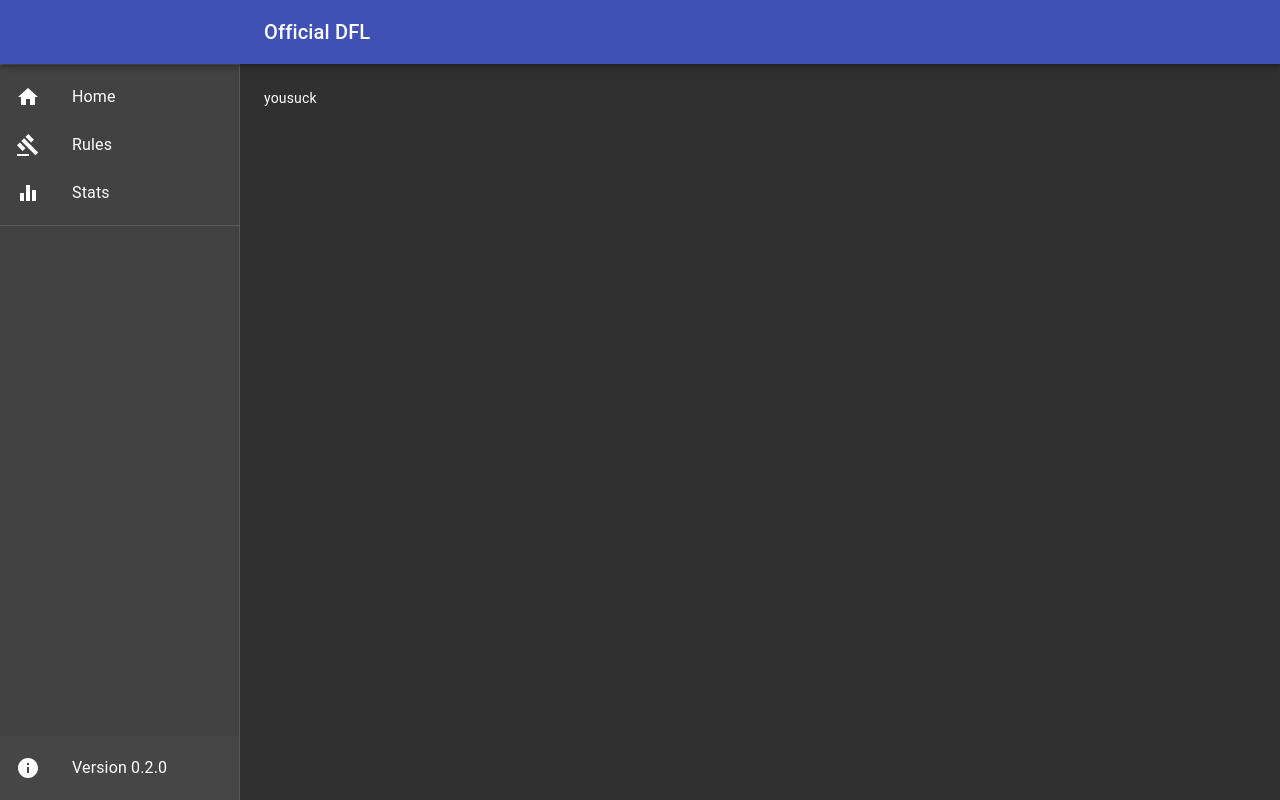
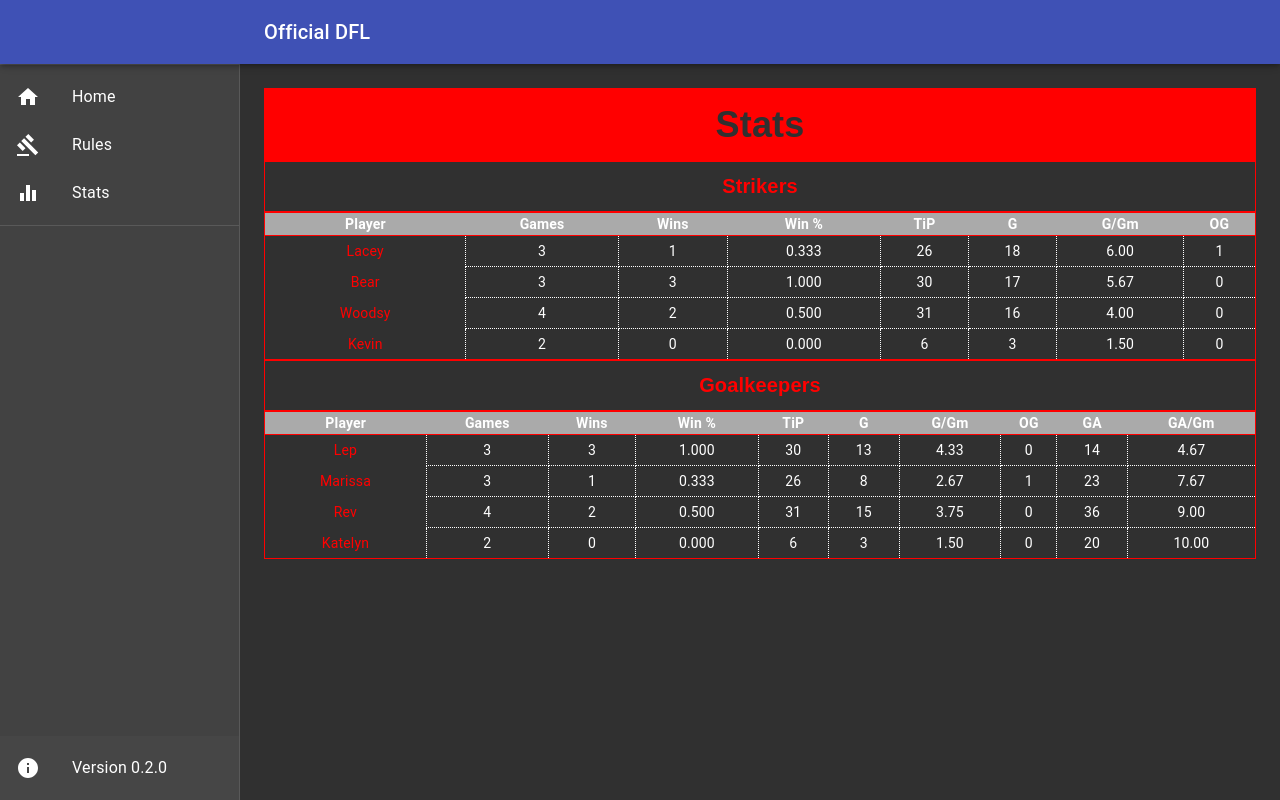
Before and after one commit to frankMazzarella/drunken-foozball-client, a React (Create React App) app: page /stats in a window 1280 px wide. Built offline with nearby package versions, Linux system fonts and the light colour scheme.

Commit message:
Add files via upload

```diff
--- a/src/Stats.js
+++ b/src/Stats.js
@@ -1,9 +1,129 @@
 import React, { Component } from 'react';
+import './stats_style.css'
 
 export default class Item extends Component {
   render() {
     return (
-      <div>yousuck</div>
+	<div>
+    <h1 id="statsheader">Stats</h1>
+    <h2 id="positionheader">Strikers</h2>
+    <table id="statstable">
+      <tr id="headerrow">
+        <td>Player</td>
+        <td>Games</td>
+        <td>Wins</td>
+        <td>Win %</td>
+        <td>TiP</td>
+        <td>G</td>
+        <td>G/Gm</td>
+        <td>OG</td>
+      </tr>
+      <tr>
+        <td id="namecell">Lacey</td>
+        <td id="statcell">3</td>
+        <td id="statcell">1</td>
+        <td id="statcell">0.333</td>
+        <td id="statcell">26</td>
+        <td id="statcell">18</td>
+        <td id="statcell">6.00</td>
+        <td id="statcell">1</td>
+      </tr>
+      <tr>
+        <td id="namecell">Bear</td>
+        <td id="statcell">3</td>
+        <td id="statcell">3</td>
+        <td id="statcell">1.000</td>
+        <td id="statcell">30</td>
+        <td id="statcell">17</td>
+        <td id="statcell">5.67</td>
+        <td id="statcell">0</td>
+      </tr>
+      <tr>
+        <td id="namecell">Woodsy</td>
+        <td id="statcell">4</td>
+        <td id="statcell">2</td>
+        <td id="statcell">0.500</td>
+        <td id="statcell">31</td>
+        <td id="statcell">16</td>
+        <td id="statcell">4.00</td>
+        <td id="statcell">0</td>
+      </tr>
+      <tr>
+        <td id="namecell">Kevin</td>
+        <td id="statcell">2</td>
+        <td id="statcell">0</td>
+        <td id="statcell">0.000</td>
+        <td id="statcell">6</td>
+        <td id="statcell">3</td>
+        <td id="statcell">1.50</td>
+        <td id="statcell">0</td>
+
+      </tr>
+  </table>
+  <h2 id="positionheader">Goalkeepers</h2>
+  <table id="statstable">
+      <tr id="headerrow">
+        <td>Player</td>
+        <td>Games</td>
+        <td>Wins</td>
+        <td>Win %</td>
+        <td>TiP</td>
+        <td>G</td>
+        <td>G/Gm</td>
+        <td>OG</td>
+        <td>GA</td>
+        <td>GA/Gm</td>
+      </tr>
+      <tr>
+        <td id="namecell">Lep</td>
+        <td id="statcell">3</td>
+        <td id="statcell">3</td>
+        <td id="statcell">1.000</td>
+        <td id="statcell">30</td>
+        <td id="statcell">13</td>
+        <td id="statcell">4.33</td>
+        <td id="statcell">0</td>
+        <td id="statcell">14</td>
+        <td id="statcell">4.67</td>
+      </tr>
+      <tr>
+        <td id="namecell">Marissa</td>
+        <td id="statcell">3</td>
+        <td id="statcell">1</td>
+        <td id="statcell">0.333</td>
+        <td id="statcell">26</td>
+        <td id="statcell">8</td>
+        <td id="statcell">2.67</td>
+        <td id="statcell">1</td>
+        <td id="statcell">23</td>
+        <td id="statcell">7.67</td>
+      </tr>
+      <tr>
+        <td id="namecell">Rev</td>
+        <td id="statcell">4</td>
+        <td id="statcell">2</td>
+        <td id="statcell">0.500</td>
+        <td id="statcell">31</td>
+        <td id="statcell">15</td>
+        <td id="statcell">3.75</td>
+        <td id="statcell">0</td>
+        <td id="statcell">36</td>
+        <td id="statcell">9.00</td>
+      </tr>
+      <tr>
+        <td id="namecell">Katelyn</td>
+        <td id="statcell">2</td>
+        <td id="statcell">0</td>
+        <td id="statcell">0.000</td>
+        <td id="statcell">6</td>
+        <td id="statcell">3</td>
+        <td id="statcell">1.50</td>
+        <td id="statcell">0</td>
+        <td id="statcell">20</td>
+        <td id="statcell">10.00</td>
+      </tr>
+    </table>
+    </div>
     );
   }
 }
--- /dev/null
+++ b/src/stats_style.css
@@ -0,0 +1,54 @@
+#statsheader {
+	margin: 0;
+	text-align: center;
+	font-family: 'Arial';
+	font-size: 36px;
+	color: #303030;
+	border: 1px solid red;
+	padding: 10px;
+	font-weight: bold;
+	background-color: red;
+}
+
+#positionheader {
+	margin: 0;
+	text-align: center;
+	font-family: 'Arial';
+	color: red;
+	border: 1px solid red;
+	padding: 10px;
+	font-weight: bold;
+	font-size: 20px;
+}
+
+#statstable {
+	width: 100%;
+	border-collapse: collapse;
+	text-align: center;
+	border: 1px solid red;
+	padding: 10px
+}
+
+#headerrow {
+	color: white;
+	background-color: #AAAAAA;
+	border: 1px solid red;
+	font-weight: bold;
+}
+
+#namecell {
+	color: red;
+	padding:5px;
+	borderLeft: 1px solid red;
+	borderRight: 1px solid red;
+	fontWeight: bold;
+}
+
+#statsrow {
+	color: white;
+}
+
+#statcell {
+	padding:5px;
+	border: 1px dotted white;
+}
```
